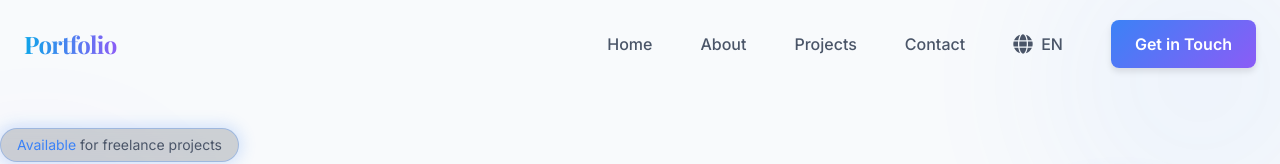
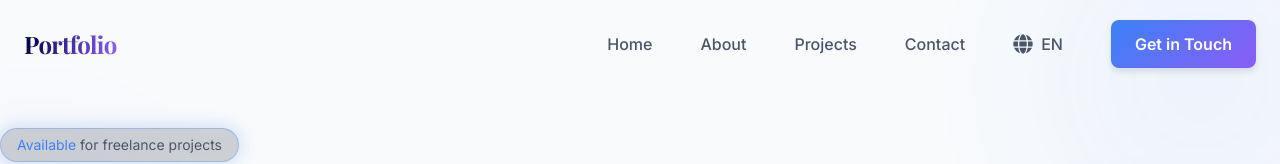
Before and after one commit to xsmartbartx/Portfolio-Online, a React (Create React App) app: page / in a window 1280 px wide. Shown: the top 164 px of the page. Built offline with nearby package versions, Linux system fonts and the light colour scheme.

Commit message:
Update theme.css

```diff
--- a/src/styles/theme.css
+++ b/src/styles/theme.css
@@ -5,8 +5,8 @@
 /* Theme CSS styles */
 @layer base {
   :root {
-    --color-primary: #3B82F6;
-    --color-secondary: #10B981;
+    --color-primary: #000147;
+    --color-secondary: #2687c0;
     --color-background: #ffffff;
     --color-text: #1f2937;
     --color-text-light: #6b7280;
@@ -43,7 +43,7 @@
   --light-primary: #f8fafc;
   --light-secondary: #475569;
   --light-tertiary: #e2e8f0;
-  --light-accent: #0ea5e9;
+  --light-accent: #000147;
   --light-accent-alt: #8b5cf6;
   --light-text: #0f172a;
   --light-muted: #64748b;
```
